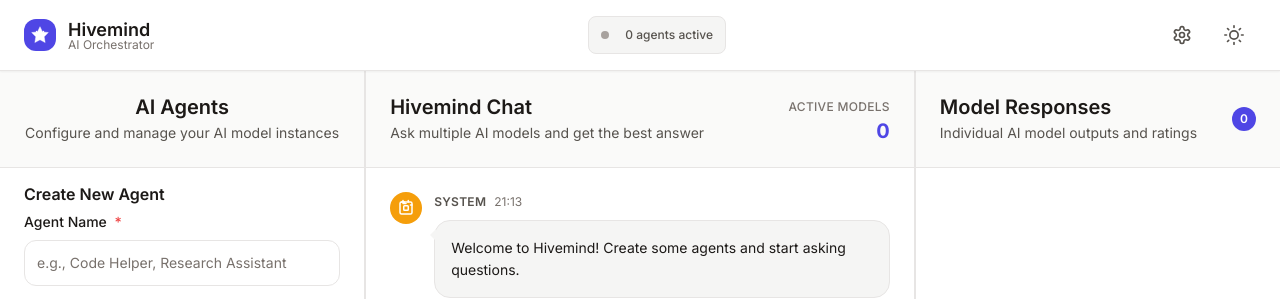
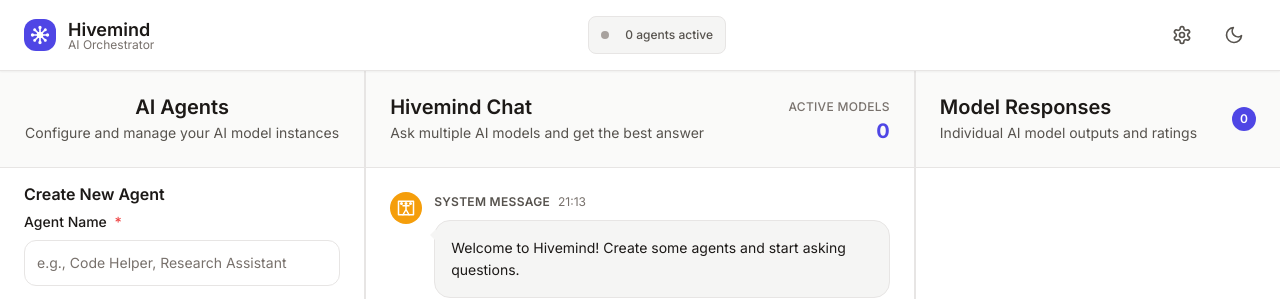
Before and after one commit to 4sYnSw9p67/Hivemind-multi-model-AI-orchestrator, an Angular app in the folder frontend/hivemind-frontend/: page /hivemind in a window 1280 px wide. Shown: the top 299 px of the page. Built offline with nearby package versions, Linux system fonts and the light colour scheme.

Commit message:
FE better styling

```diff
--- a/frontend/hivemind-frontend/src/app/app.html
+++ b/frontend/hivemind-frontend/src/app/app.html
@@ -5,13 +5,23 @@
     <div class="header-content">
       <div class="brand">
         <div class="brand-icon">
-          <svg viewBox="0 0 24 24" fill="currentColor" class="logo-icon">
-            <path d="M12 2L15.09 8.26L22 9L17 14L18.18 21L12 17.77L5.82 21L7 14L2 9L8.91 8.26L12 2Z" stroke="currentColor" stroke-width="0.5"/>
-            <circle cx="12" cy="12" r="1.5"/>
-            <circle cx="8" cy="8" r="1"/>
-            <circle cx="16" cy="8" r="1"/>
-            <circle cx="8" cy="16" r="1"/>
-            <circle cx="16" cy="16" r="1"/>
+          <svg viewBox="0 0 24 24" fill="none" stroke="currentColor" stroke-width="2" stroke-linecap="round" stroke-linejoin="round" class="logo-icon">
+            <!-- Central AI core -->
+            <circle cx="12" cy="12" r="3" fill="currentColor"/>
+            <!-- Neural network connections -->
+            <path d="M12 3v6m0 6v6"/>
+            <path d="M3 12h6m6 0h6"/>
+            <path d="M5.636 5.636l4.242 4.242m4.242 4.242l4.242 4.242"/>
+            <path d="M18.364 5.636l-4.242 4.242m-4.242 4.242l-4.242 4.242"/>
+            <!-- Outer nodes -->
+            <circle cx="12" cy="3" r="1" fill="currentColor"/>
+            <circle cx="21" cy="12" r="1" fill="currentColor"/>
+            <circle cx="12" cy="21" r="1" fill="currentColor"/>
+            <circle cx="3" cy="12" r="1" fill="currentColor"/>
+            <circle cx="18.364" cy="5.636" r="0.8" fill="currentColor"/>
+            <circle cx="18.364" cy="18.364" r="0.8" fill="currentColor"/>
+            <circle cx="5.636" cy="18.364" r="0.8" fill="currentColor"/>
+            <circle cx="5.636" cy="5.636" r="0.8" fill="currentColor"/>
           </svg>
         </div>
         <div class="brand-text">
@@ -38,11 +48,11 @@
         </button>
         <button class="btn btn-ghost btn-sm" [title]="currentTheme === 'light' ? 'Switch to dark theme' : 'Switch to light theme'" (click)="toggleTheme()">
           <svg *ngIf="currentTheme === 'light'" viewBox="0 0 24 24" fill="none" stroke="currentColor" stroke-width="2" stroke-linecap="round" stroke-linejoin="round" class="icon-lg">
+            <path d="M21 12.79A9 9 0 1 1 11.21 3 7 7 0 0 0 21 12.79z"/>
+          </svg>
+          <svg *ngIf="currentTheme === 'dark'" viewBox="0 0 24 24" fill="none" stroke="currentColor" stroke-width="2" stroke-linecap="round" stroke-linejoin="round" class="icon-lg">
             <circle cx="12" cy="12" r="5"/>
             <path d="M12 1v2m0 18v2M4.22 4.22l1.42 1.42m12.72 12.72 1.42 1.42M1 12h2m18 0h2M4.22 19.78l1.42-1.42M18.36 5.64l1.42-1.42"/>
-          </svg>
-          <svg *ngIf="currentTheme === 'dark'" viewBox="0 0 24 24" fill="none" stroke="currentColor" stroke-width="2" stroke-linecap="round" stroke-linejoin="round" class="icon-lg">
-            <path d="M21 12.79A9 9 0 1 1 11.21 3 7 7 0 0 0 21 12.79z"/>
           </svg>
         </button>
       </div>
--- a/frontend/hivemind-frontend/src/app/components/main-chat/main-chat.html
+++ b/frontend/hivemind-frontend/src/app/components/main-chat/main-chat.html
@@ -55,9 +55,13 @@
               <path d="M12 2C8.13 2 5 5.13 5 9c0 5.25 7 13 7 13s7-7.75 7-13c0-3.87-3.13-7-7-7zm0 9.5c-1.38 0-2.5-1.12-2.5-2.5s1.12-2.5 2.5-2.5 2.5 1.12 2.5 2.5-1.12 2.5-2.5 2.5z"/>
             </svg>
             <svg *ngIf="message.type === 'system'" viewBox="0 0 24 24" fill="none" stroke="currentColor" stroke-width="2" stroke-linecap="round" stroke-linejoin="round">
-              <rect width="16" height="16" x="4" y="4" rx="2"/>
-              <rect width="6" height="6" x="9" y="9" rx="1"/>
-              <path d="M15 2v2m5 4h-2M8 2v2m0 0H6m2 0h2m0 0v2m0 0H8m2 0h2"/>
+              <path d="M2 3h20v18H2z"/>
+              <path d="M8 21l4-7 4 7"/>
+              <path d="M12 9v4"/>
+              <path d="M8 9h8"/>
+              <circle cx="6" cy="6" r="1"/>
+              <circle cx="18" cy="6" r="1"/>
+              <circle cx="12" cy="6" r="1"/>
             </svg>
           </div>
 
--- a/frontend/hivemind-frontend/src/app/components/main-chat/main-chat.ts
+++ b/frontend/hivemind-frontend/src/app/components/main-chat/main-chat.ts
@@ -177,7 +177,7 @@
     const senderNames: Record<string, string> = {
       'user': 'You',
       'assistant': 'Hivemind',
-      'system': 'System'
+      'system': 'System Message'
     };
     return senderNames[type] || 'Unknown';
   }
```
